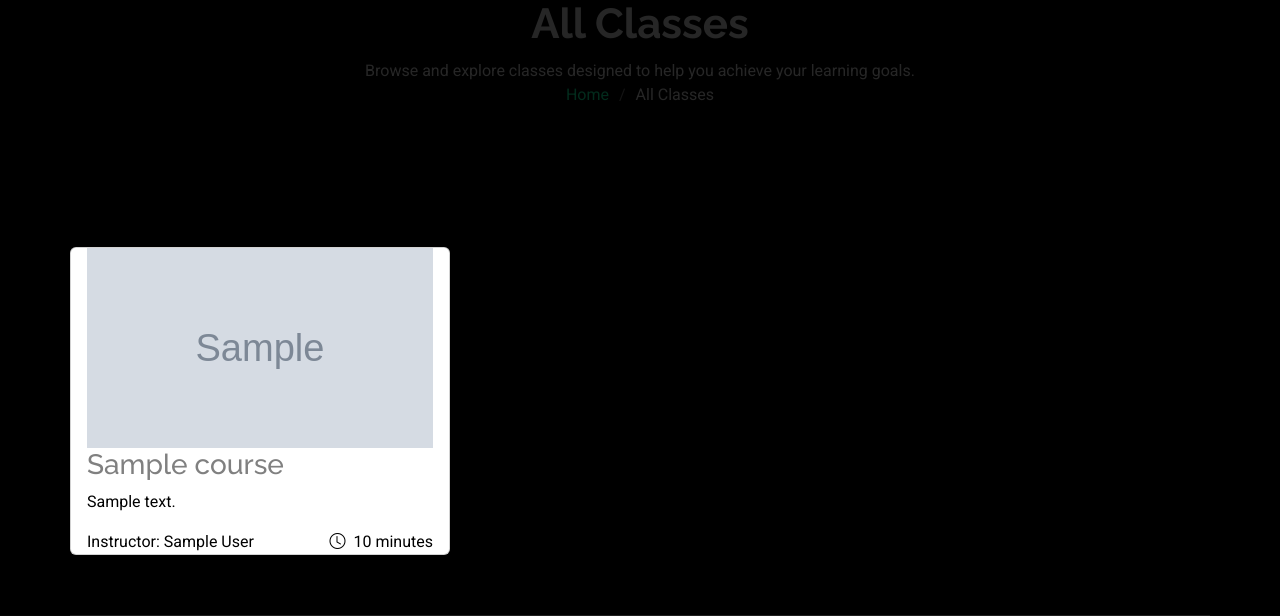
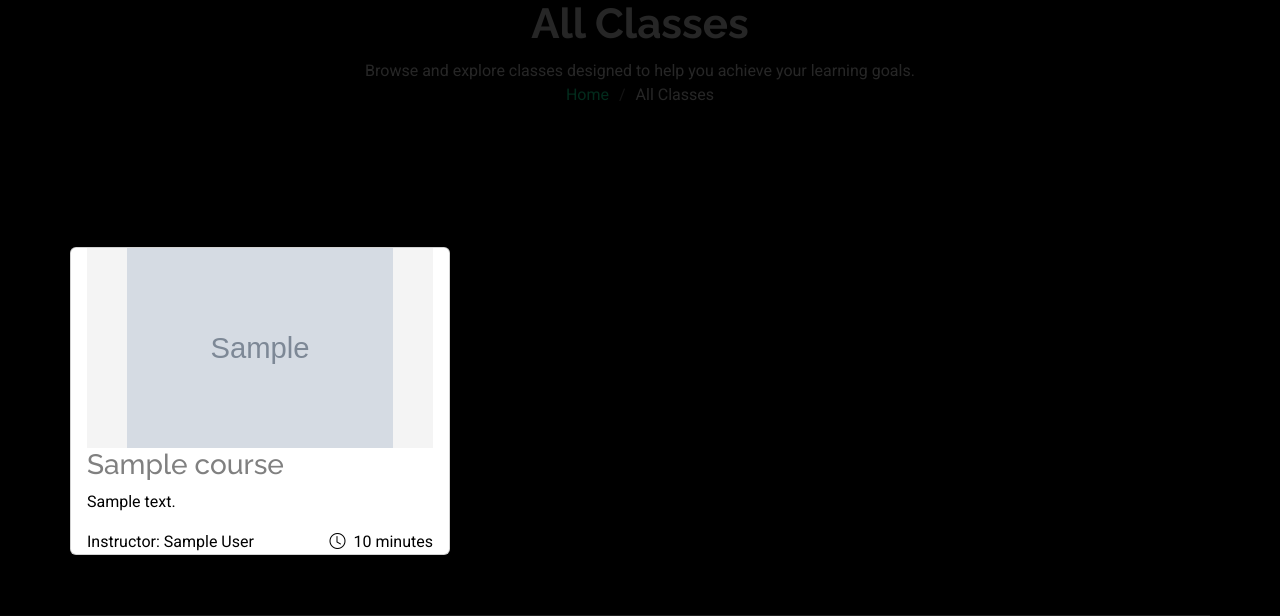
Before and after one commit to cecemoo/PandaSpeak, a Django app: template course/templates/course/course_list.html in a window 1280 px wide. Shown: the part 209-825 px from the top of the page. Run offline with Django 5.2, Linux system fonts and the light colour scheme; the template is opened without the code that fills it: most values are stand-ins (such as "Sample title", 1, 10 or a date in 2020); grey boxes marked "Sample" are stand-in pictures; parts of the project's set-up code (start-up, migrations or seed data) failed here and were passed over; some libraries are stand-ins or nearby versions.

Commit message:
Use tutoring level images and consistent image frame on All Classes page

```diff
--- a/course/templates/course/course_list.html
+++ b/course/templates/course/course_list.html
@@ -3,6 +3,25 @@
 {% load crispy_forms_tags %}
 
 {% block content %}
+
+<style>
+    /* Consistent image frame for uploaded, featured, and default course images. */
+    .course-list-image {
+        width: 100%;
+        height: 200px;
+        overflow: hidden;
+        background-color: #f4f4f4;
+    }
+
+    .course-list-image img {
+        display: block;
+        width: 100%;
+        height: 100%;
+        object-fit: contain;
+        object-position: center;
+    }
+</style>
+
 
 <main class="main">
     <br><br>
@@ -39,13 +58,27 @@
                 <div class="card shadow col-lg-4 px-3">
                     <div class="course-item">
                         <a href="{% url 'course:course_detail' course.id %}" style="color: black">
-                            {% if course.image %}
-                            <img src="{{ course.image.url }}" class="img-fluid" alt="{{ course.title }}"
-                                style="width:100%; height:200px;">
-                            {% else %}
-                            <img src="{% static 'assets/img/pandaspeak.png' %}" class="img-fluid"
-                                alt="Default Course Image" style="width:100%; height:200px;">
-                            {% endif %}
+                            <div class="course-list-image">
+                                {% with course_title=course.title|lower %}
+                                    {% if 'speaking' in course_title or 'conversation' in course_title %}
+                                        {% if 'level 3' in course_title or 'level iii' in course_title %}
+                                            <img src="{% static 'assets/img/education/level_2.png' %}" alt="{{ course.title }}">
+                                        {% elif 'level 2' in course_title or 'level ii' in course_title %}
+                                            <img src="{% static 'assets/img/education/level_3.png' %}" alt="{{ course.title }}">
+                                        {% elif 'level 1' in course_title or 'level i' in course_title %}
+                                            <img src="{% static 'assets/img/education/level_1.png' %}" alt="{{ course.title }}">
+                                        {% elif course.image %}
+                                            <img src="{{ course.image.url }}" alt="{{ course.title }}">
+                                        {% else %}
+                                            <img src="{% static 'assets/img/pandaspeak.png' %}" alt="Default course image">
+                                        {% endif %}
+                                    {% elif course.image %}
+                                        <img src="{{ course.image.url }}" alt="{{ course.title }}">
+                                    {% else %}
+                                        <img src="{% static 'assets/img/pandaspeak.png' %}" alt="Default course image">
+                                    {% endif %}
+                                {% endwith %}
+                            </div>
                             <div class="course-content">
                                 <h3>{{ course.title }}</h3>
                                 <p>{{ course.description|truncatewords:20 }}</p>
```
